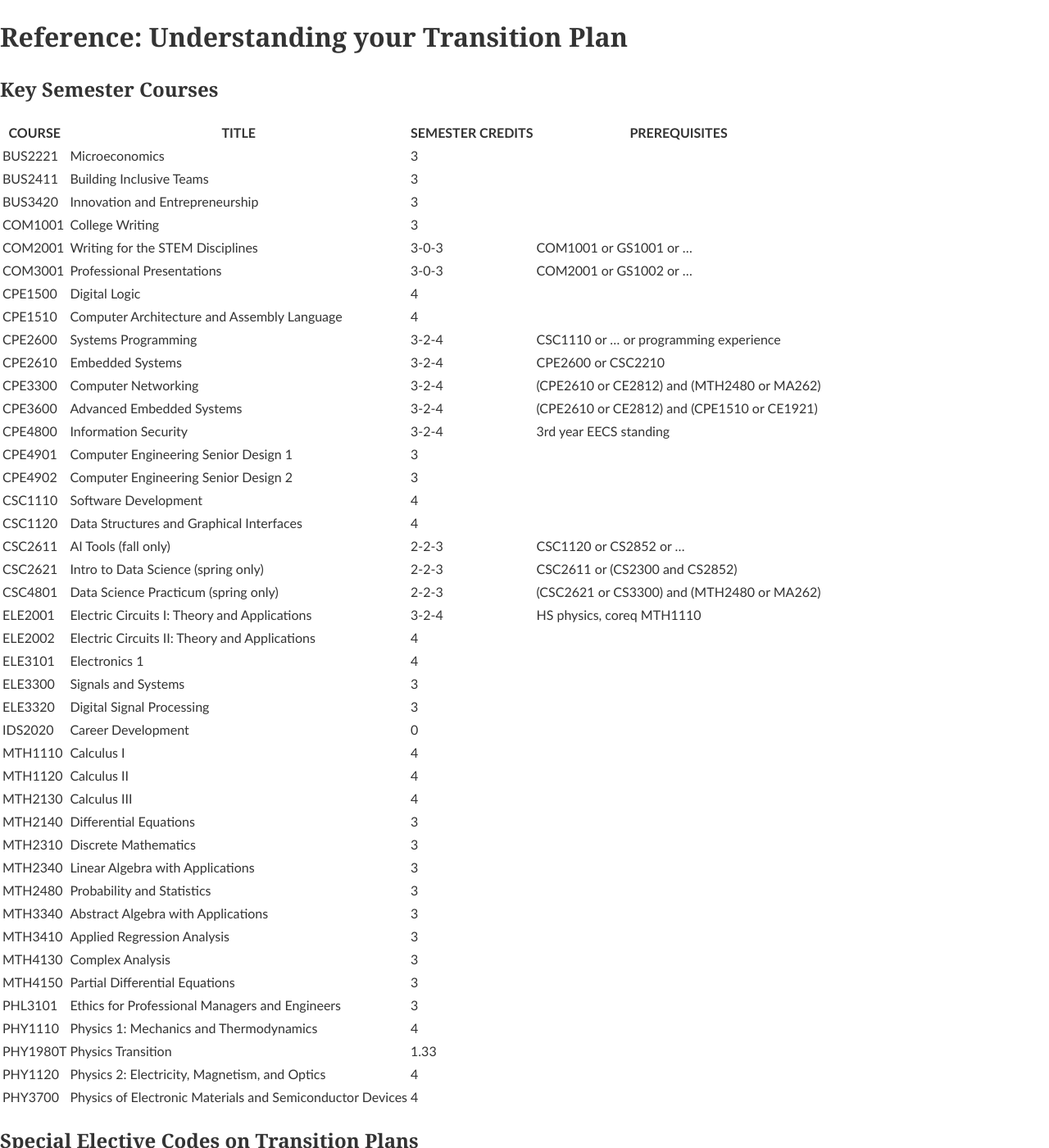
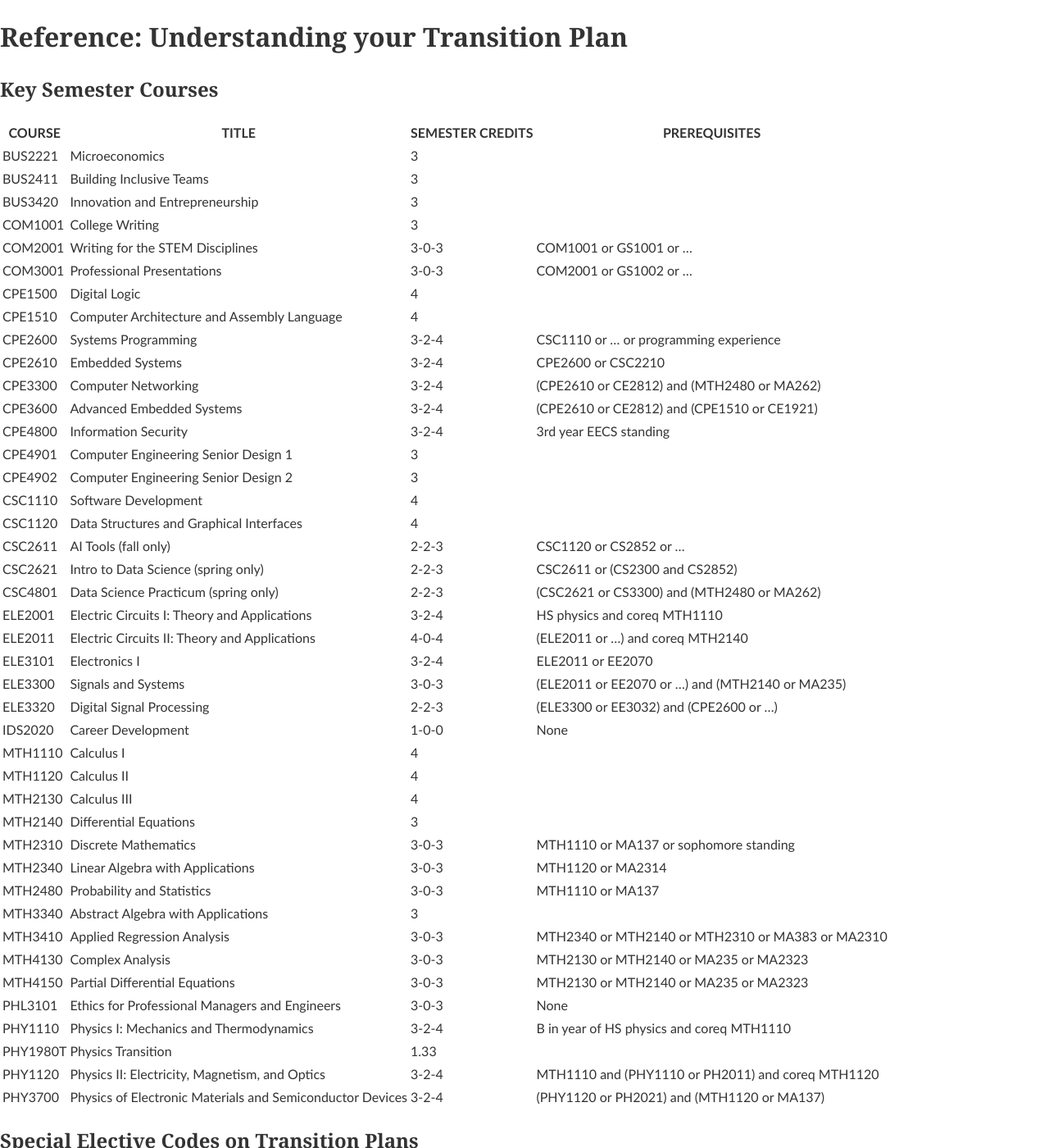
Before and after one commit to edurant/edurant.github.io, a Jekyll site: the page built from advising/semester-transition-ref.md, in a window 1280 px wide and 1400 px high. Shown: the whole window at 82% size. Built offline with Jekyll 4.4.1, drawn with Linux system fonts in a browser that asks for light colours.

Commit message:
transition plan: more semester course details

```diff
--- a/advising/semester-transition-ref.md
+++ b/advising/semester-transition-ref.md
@@ -26,28 +26,28 @@ CSC1120 | Data Structures and Graphical Interfaces | 4
 CSC2611 | AI Tools (fall only) | 2-2-3 | CSC1120 or CS2852 or …
 CSC2621 | Intro to Data Science (spring only) | 2-2-3 | CSC2611 or (CS2300 and CS2852)
 CSC4801 | Data Science Practicum (spring only) | 2-2-3 | (CSC2621 or CS3300) and (MTH2480 or MA262)
-ELE2001 | Electric Circuits I: Theory and Applications | 3-2-4 | HS physics, coreq MTH1110
-ELE2002 | Electric Circuits II: Theory and Applications | 4
-ELE3101 | Electronics 1 | 4
-ELE3300 | Signals and Systems | 3
-ELE3320 | Digital Signal Processing | 3
-IDS2020 | Career Development | 0
+ELE2001 | Electric Circuits I: Theory and Applications | 3-2-4 | HS physics and coreq MTH1110
+ELE2011 | Electric Circuits II: Theory and Applications | 4-0-4 | (ELE2011 or …) and coreq MTH2140
+ELE3101 | Electronics I | 3-2-4 | ELE2011 or EE2070
+ELE3300 | Signals and Systems | 3-0-3 | (ELE2011 or EE2070 or …) and (MTH2140 or MA235)
+ELE3320 | Digital Signal Processing | 2-2-3 | (ELE3300 or EE3032) and (CPE2600 or …)
+IDS2020 | Career Development | 1-0-0 | None
 MTH1110 | Calculus I | 4
 MTH1120 | Calculus II | 4
 MTH2130 | Calculus III | 4
 MTH2140 | Differential Equations | 3
-MTH2310 | Discrete Mathematics | 3
-MTH2340 | Linear Algebra with Applications | 3
-MTH2480 | Probability and Statistics | 3
+MTH2310 | Discrete Mathematics | 3-0-3 | MTH1110 or MA137 or sophomore standing
+MTH2340 | Linear Algebra with Applications | 3-0-3 | MTH1120 or MA2314
+MTH2480 | Probability and Statistics | 3-0-3 | MTH1110 or MA137
 MTH3340 | Abstract Algebra with Applications | 3
-MTH3410 |Applied Regression Analysis | 3
-MTH4130 |Complex Analysis | 3
-MTH4150 | Partial Differential Equations | 3
-PHL3101 | Ethics for Professional Managers and Engineers | 3
-PHY1110 | Physics 1: Mechanics and Thermodynamics | 4
+MTH3410 |Applied Regression Analysis | 3-0-3 | MTH2340 or MTH2140 or MTH2310 or MA383 or MA2310
+MTH4130 |Complex Analysis | 3-0-3 | MTH2130 or MTH2140 or MA235 or MA2323
+MTH4150 | Partial Differential Equations | 3-0-3 | MTH2130 or MTH2140 or MA235 or MA2323
+PHL3101 | Ethics for Professional Managers and Engineers | 3-0-3 | None
+PHY1110 | Physics I: Mechanics and Thermodynamics | 3-2-4 | B in year of HS physics and coreq MTH1110
 PHY1980T | Physics Transition | 1.33
-PHY1120 | Physics 2: Electricity, Magnetism, and Optics | 4
-PHY3700 | Physics of Electronic Materials and Semiconductor Devices | 4
+PHY1120 | Physics II: Electricity, Magnetism, and Optics | 3-2-4 | MTH1110 and (PHY1110 or PH2011) and coreq MTH1120
+PHY3700 | Physics of Electronic Materials and Semiconductor Devices | 3-2-4 | (PHY1120 or PH2021) and (MTH1120 or MA137)
 
 # Special Elective Codes on Transition Plans
 
```
